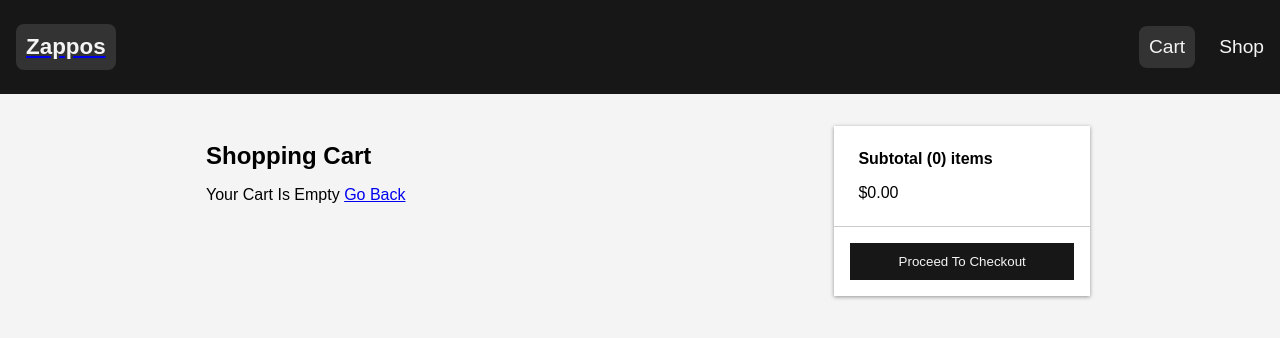
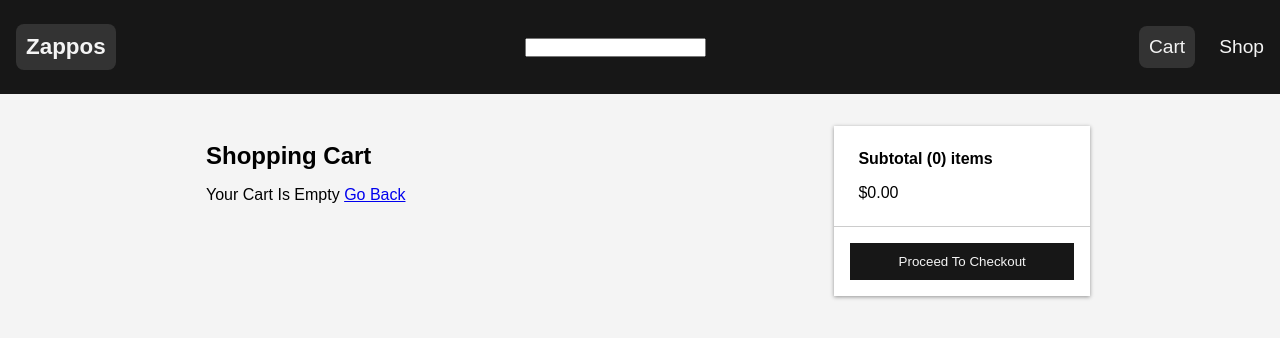
Before and after one commit to Andranik2512/new-store, a React (Create React App) app in the folder frontend/: page /cart in a window 1280 px wide. Shown: the top 338 px of the page. Built offline with nearby package versions, Linux system fonts and the light colour scheme; what redux-axios-middleware would draw is missing.

Commit message:
typing payload

```diff
--- a/frontend/src/components/Navbar.css
+++ b/frontend/src/components/Navbar.css
@@ -7,7 +7,9 @@
     padding: 1.5rem 1rem;
     z-index: 50;
   }
-
+  .zappos{
+    text-decoration: none;
+  }
   .navbar__logo h2 {
     color: #f4f4f4;
     font-size: 1.4rem;
@@ -50,7 +52,19 @@
     background: #dd219e;
     color: #f4f4f4;
   }
-
+  .catalog{
+    background: rgb(255, 255, 255);
+    padding: 10px;
+    border-radius: 8px;
+    width: 135px;
+    padding-right: 20px;
+    display: flex;
+    align-items: flex-start;
+  }
+  .catalog:hover {
+    background: #dd219e;
+    color: #f4f4f4;
+  }
   .cartlogo__badge {
     width: 30px;
     height: 30px;
--- a/frontend/src/components/Navbar.tsx
+++ b/frontend/src/components/Navbar.tsx
@@ -12,13 +12,27 @@ const Navbar: FC<TNavbarPropos> = ({ click }) => {
     <nav className='navbar'>
       <div className='navbar__logo'>
 
-        <Link to="/" >
+        <Link className='zappos' to="/" >
           <h2 className='cart__link'>
             Zappos
           </h2>
         </Link>
+      </div>
+      <input type="text" />
+      {/* <Link to="">
+       <span>
+      <h2 className='catalog'>
+        <span>
+             Catalog
+        </span>
+      <svg xmlns="http://www.w3.org/2000/svg" width="32" height="32" fill="currentColor" className="bi bi-menu-button-wide" viewBox="0 0 16 16">
+  <path d="M0 1.5A1.5 1.5 0 0 1 1.5 0h13A1.5 1.5 0 0 1 16 1.5v2A1.5 1.5 0 0 1 14.5 5h-13A1.5 1.5 0 0 1 0 3.5v-2zM1.5 1a.5.5 0 0 0-.5.5v2a.5.5 0 0 0 .5.5h13a.5.5 0 0 0 .5-.5v-2a.5.5 0 0 0-.5-.5h-13z"/>
+  <path d="M2 2.5a.5.5 0 0 1 .5-.5h3a.5.5 0 0 1 0 1h-3a.5.5 0 0 1-.5-.5zm10.823.323-.396-.396A.25.25 0 0 1 12.604 2h.792a.25.25 0 0 1 .177.427l-.396.396a.25.25 0 0 1-.354 0zM0 8a2 2 0 0 1 2-2h12a2 2 0 0 1 2 2v5a2 2 0 0 1-2 2H2a2 2 0 0 1-2-2V8zm1 3v2a1 1 0 0 0 1 1h12a1 1 0 0 0 1-1v-2H1zm14-1V8a1 1 0 0 0-1-1H2a1 1 0 0 0-1 1v2h14zM2 8.5a.5.5 0 0 1 .5-.5h9a.5.5 0 0 1 0 1h-9a.5.5 0 0 1-.5-.5zm0 4a.5.5 0 0 1 .5-.5h6a.5.5 0 0 1 0 1h-6a.5.5 0 0 1-.5-.5z"/>
+</svg>
+          </h2>
+      </span>
+      </Link> */}
 
-      </div>
 
       <ul className='navbar__links'>
         <li>
--- a/frontend/src/redux/types/cart.ts
+++ b/frontend/src/redux/types/cart.ts
@@ -8,17 +8,25 @@ export enum CartActionTypes{
     CART_RESET = "CART_RESET",// Не используется
   }
 
+type CartAddActionPayload = {
+  product: number
+  name: string
+  imageUrl: string
+  price: number
+  countInStock: number
+}
+
   interface CartAddAction{
     type: CartActionTypes.ADD_TO_CART;
-    payload: any;
+    payload: CartAddActionPayload;
   }
   interface CartRemoveAction{
     type: CartActionTypes.REMOVE_FROM_CART;
-    payload: any[];
+    payload: CartAddActionPayload[];
   }
   interface CartResetAction{
     type: CartActionTypes.CART_RESET;// Не используется
-    payload?: any[];
+    payload?: CartAddActionPayload[];
   }
 
   export type CartAction =  CartAddAction | CartRemoveAction | CartResetAction;
```
